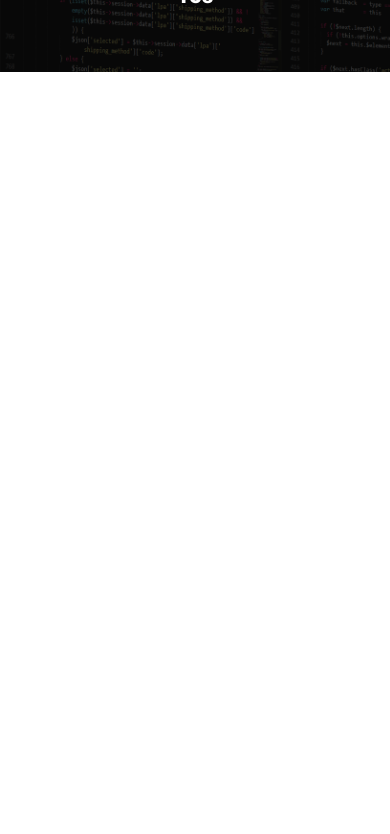
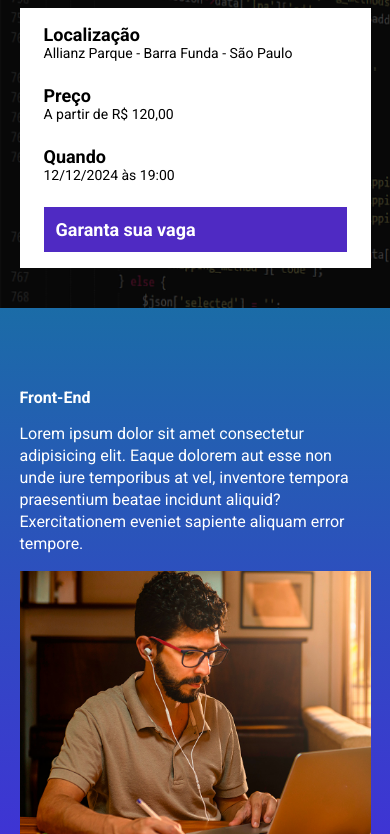
Before and after one commit to gabrielsilva3107/parcel, a website built with Parcel: page src/index.html in a window 390 px wide. Shown: the part 168-1002 px from the top of the page. Before the commit the page ends 844 px from the top, so only its background shows below. Built offline with nearby package versions, Linux system fonts and the light colour scheme.

Commit message:
Finalizando o projeto

```diff
--- a/package.json
+++ b/package.json
@@ -2,10 +2,10 @@
   "name": "parcel",
   "version": "1.0.0",
   "description": "",
-  "main": "index.js",
   "scripts": {
     "clean": "rimraf .parcel-cache",
     "dev": "npm run clean && parcel src/index.html src/styles/main.scss src/scripts/main.js",
+    "build": "npm run clean && parcel build src/index.html",
     "test": "echo \"Error: no test specified\" && exit 1"
   },
   "keywords": [],
--- a/src/index.html
+++ b/src/index.html
@@ -9,18 +9,98 @@
     <link href="https://fonts.googleapis.com/css2?family=Roboto:wght@400;700;900&display=swap" rel="stylesheet">
 
     <link rel="stylesheet" href="styles/main.scss">
+    <link rel="stylesheet" href="https://unpkg.com/aos@next/dist/aos.css" />
 </head>
 <body>
     <header class="hero">
         <div class="container">
             <img class="hero__logo" src="./images/ebac_logo.svg" alt="EBAC">
             <P class="hero__text">
-                O maior evento de tecnologia do Brasil começa em 10d 12h 20m 15s
+                O maior evento de tecnologia do Brasil começa em <span id="contador"></span>
             </P>
+            <div class="infos-bar">
+                <ul class="infos-bar__infos">
+                    <li class="infos-bar__infos__item">
+                        <b>Localização</b>
+                        Allianz Parque - Barra Funda - São Paulo
+                    </li>
+                    <li class="infos-bar__infos__item">
+                        <b>Preço</b>
+                        A partir de R$ 120,00
+                    </li>
+                    <li class="infos-bar__infos__item">
+                        <b>Quando</b>
+                        12/12/2024 às 19:00
+                    </li>
+                </ul>
+                <a href="#" class="button button--primary">
+                    Garanta sua vaga
+                </a>
+            </div>
         </div>
     </header>
 
+    <section class="event event--frontend">
+        <div class="container" data-aos="fade-right">
+            <div class="event__details">
+                <h2 class="event__details__title">Front-End</h2>
+                <p class="event__details__description">
+                    Lorem ipsum dolor sit amet consectetur adipisicing elit.
+                    Eaque dolorem aut esse non unde iure temporibus at vel,
+                    inventore tempora praesentium beatae incidunt aliquid?
+                    Exercitationem eveniet sapiente aliquam error tempore.
+                </p>
+            </div>
+            <img class="event__image" src="./images/frontend.png" alt="Front-End">
+        </div>
+    </section>
 
+    <section class="event event--ui-ux event--image-left">
+        <div class="container" data-aos="fade-left">
+            <div class="event__details">
+                <h2 class="event__details__title">UI/UX</h2>
+                <p class="event__details__description">
+                    Lorem ipsum dolor sit amet consectetur adipisicing elit.
+                    Eaque dolorem aut esse non unde iure temporibus at vel,
+                    inventore tempora praesentium beatae incidunt aliquid?
+                    Exercitationem eveniet sapiente aliquam error tempore.
+                </p>
+            </div>
+            <img class="event__image" src="./images/ui-ux.png" alt="UI-UX">
+        </div>
+    </section>
+
+    <section class="event event--data-science">
+        <div class="container" data-aos="fade-right">
+            <div class="event__details">
+                <h2 class="event__details__title">Data Science</h2>
+                <p class="event__details__description">
+                    Lorem ipsum dolor sit amet consectetur adipisicing elit.
+                    Eaque dolorem aut esse non unde iure temporibus at vel,
+                    inventore tempora praesentium beatae incidunt aliquid?
+                    Exercitationem eveniet sapiente aliquam error tempore.
+                </p>
+            </div>
+            <img class="event__image" src="./images/data.png" alt="Data Science">
+        </div>
+    </section>
+
+    <section class="event event--backend event--image-left">
+        <div class="container" data-aos="fade-left">
+            <div class="event__details">
+                <h2 class="event__details__title">Backend</h2>
+                <p class="event__details__description">
+                    Lorem ipsum dolor sit amet consectetur adipisicing elit.
+                    Eaque dolorem aut esse non unde iure temporibus at vel,
+                    inventore tempora praesentium beatae incidunt aliquid?
+                    Exercitationem eveniet sapiente aliquam error tempore.
+                </p>
+            </div>
+            <img class="event__image" src="./images/backend.png" alt="Backend">
+        </div>
+    </section>
+
+    <script src="https://unpkg.com/aos@next/dist/aos.js"></script>
     <script src="scripts/main.js"></script>
 </body>
 </html>
--- a/src/scripts/main.js
+++ b/src/scripts/main.js
@@ -1 +1,32 @@
-console.log("ola mundo");
+AOS.init();
+
+const dataDoEvento = new Date("Dec 21, 2023 19:00:00");
+const timeStampDoEvento = dataDoEvento.getTime();
+
+const contaAsHoras = setInterval(function () {
+    const agora = new Date();
+    const timeStampAtual = agora.getTime();
+
+    const distanciaAteOEvento = timeStampDoEvento - timeStampAtual;
+
+    const diaEmMs = 1000 * 60 * 60 * 24;
+    const horaEmMs = 1000 * 60 * 60;
+    const minutoEmMs = 1000 * 60;
+
+    const diasAteOEvento = Math.floor(distanciaAteOEvento / diaEmMs);
+    const horasAteOEvento = Math.floor((distanciaAteOEvento % diaEmMs) / horaEmMs);
+    const minutosAteOEvento = Math.floor((distanciaAteOEvento % horaEmMs) / minutoEmMs);
+    const segundosAteOEvento = Math.floor((distanciaAteOEvento % minutoEmMs) / 1000);
+
+    console.log(diasAteOEvento);
+    console.log(horasAteOEvento);
+    console.log(minutosAteOEvento);
+    console.log(segundosAteOEvento);
+
+    document.getElementById('contador').innerHTML = `${diasAteOEvento}d ${horasAteOEvento}h ${minutosAteOEvento}m ${segundosAteOEvento}s`;
+
+    if (distanciaAteOEvento < 0) {
+        clearInterval(contaAsHoras);
+        document.getElementById('contador').innerHTML = 'Evento expirado';
+    }
+}, 1000);
--- /dev/null
+++ b/src/styles/_event.scss
@@ -0,0 +1,64 @@
+@use 'variables';
+
+.event {
+    padding: 80px 0;
+
+    &--frontend {
+        background-image: linear-gradient(variables.$blue1, variables.$blue2);
+    }
+
+    &--ui-ux {
+        background-image: linear-gradient(variables.$blue2, variables.$pink);
+    }
+
+    &--data-science {
+        background-image: linear-gradient(variables.$pink, variables.$yellow);
+    }
+
+    &--backend {
+        background-image: linear-gradient(variables.$yellow, variables.$pink);
+    }
+
+    &--image-left {
+        .container {
+            flex-direction: row-reverse;
+        }
+    }
+
+    .container {
+        display: flex;
+        gap: 40px;
+    }
+
+    &__image {
+        max-width: 360px;
+    }
+
+    &__details {
+
+        &__title {
+            font-size: 16px;
+            font-weight: bold;
+            margin-bottom: 16px;
+        }
+
+        &__description {
+            line-height: 22px;
+        }
+    }
+
+    @media (max-width: 640px) {
+        .container {
+            display: block;
+        }
+
+        &__image {
+            width: 100%;
+        }
+
+        &__details {
+            margin-right: 0;
+            margin-bottom: 16px;
+        }
+    }
+}
--- a/src/styles/_hero.scss
+++ b/src/styles/_hero.scss
@@ -1,3 +1,5 @@
+@use 'variables';
+
 .hero {
     padding-top: 64px;
     padding-bottom: 100px;
@@ -16,7 +18,7 @@
         left: 0;
         width: 100%;
         height: 100%;
-        background-color: #000;
+        background-color: variables.$secondaryTextColor;
         content: '';
         opacity: .7;
     }
--- /dev/null
+++ b/src/styles/_variables.scss
@@ -0,0 +1,8 @@
+$textColor: #fff;
+$secondaryTextColor: #000;
+
+$blue1: #1B6CA7;
+$blue2: #442BDB;
+$pink: #89223B;
+$yellow: #9C791D;
+$purple: #4f2ac3;
--- /dev/null
+++ b/src/styles/components/_buttons.scss
@@ -0,0 +1,25 @@
+@use '../variables';
+
+.button {
+    padding: 12px;
+    font-size: 18px;
+    font-weight: bold;
+    text-decoration: none;
+    text-align: center;
+    white-space: nowrap;
+
+    &--primary {
+        color: #fff;
+        background-color: variables.$purple;
+    }
+
+    @media (max-width: 640px) {
+        display: block;
+        width: 100%;
+    }
+
+    @media (max-width: 1024px) {
+        display: flex;
+        align-items: center;
+    }
+}
--- /dev/null
+++ b/src/styles/components/_infos_bar.scss
@@ -0,0 +1,42 @@
+@use '../variables';
+
+.infos-bar {
+    padding: 16px 24px;
+    background-color: variables.$textColor;
+    display: flex;
+    justify-content: space-between;
+
+    &__infos {
+        display: flex;
+        gap: 40px;
+
+        &__item {
+            font-size: 14px;
+            color: variables.$secondaryTextColor;
+
+            b {
+                font-size: 18px;
+                display: block;
+                color: variables.$secondaryTextColor;
+            }
+        }
+    }
+
+    @media (max-width: 640px) {
+        display: block;
+
+        &__infos {
+            display: block;
+
+            &__item {
+                margin-bottom: 24px;
+            }
+        }
+    }
+
+    @media (max-width: 1024px) {
+        &__infos {
+            gap: 16px;
+        }
+    }
+}
--- a/src/styles/main.scss
+++ b/src/styles/main.scss
@@ -1,11 +1,16 @@
 @use 'hero';
+@use 'components/infos_bar';
+@use 'components/buttons';
+@use 'event';
+@use 'variables';
 
 * {
     margin: 0;
     padding: 0;
     box-sizing: border-box;
     font-family: Roboto, sans-serif;
-    color: #fff;
+    color: variables.$textColor;
+    list-style: none;
 }
 
 .container {
```
Also changed, not shown: 1 other file.
